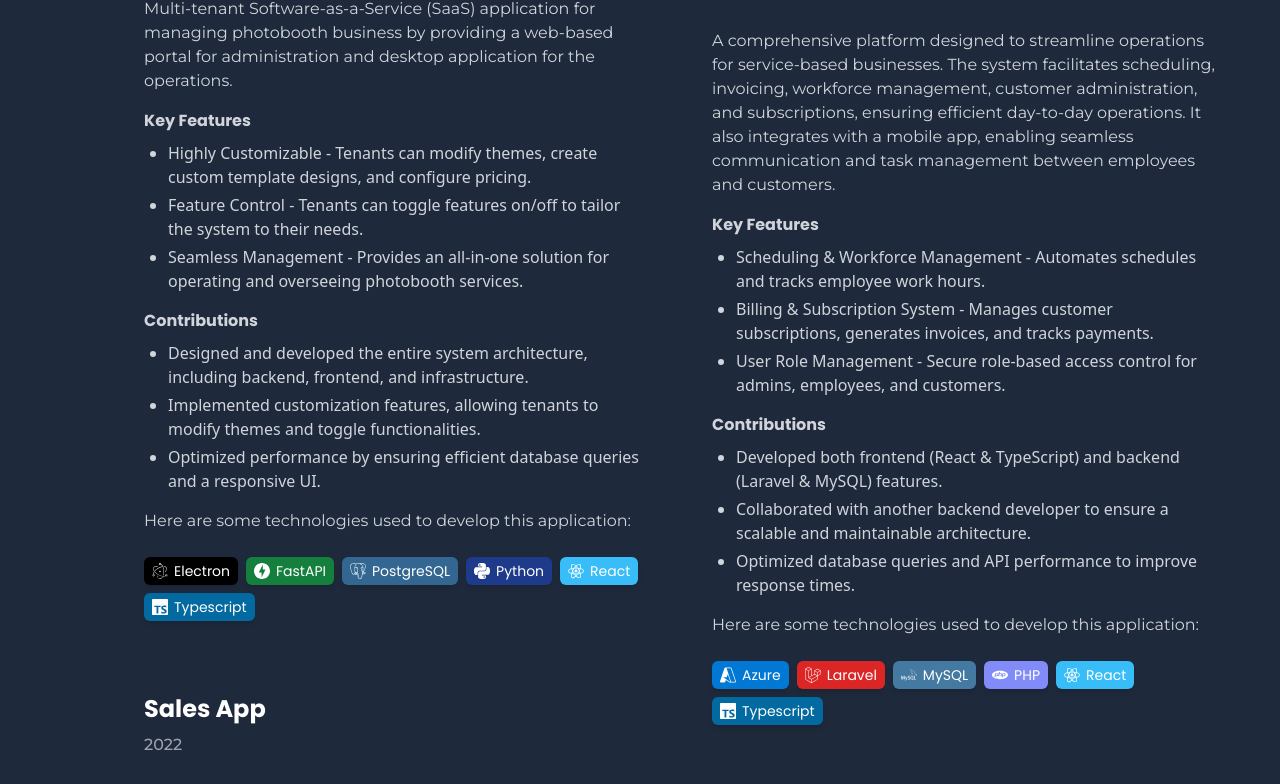
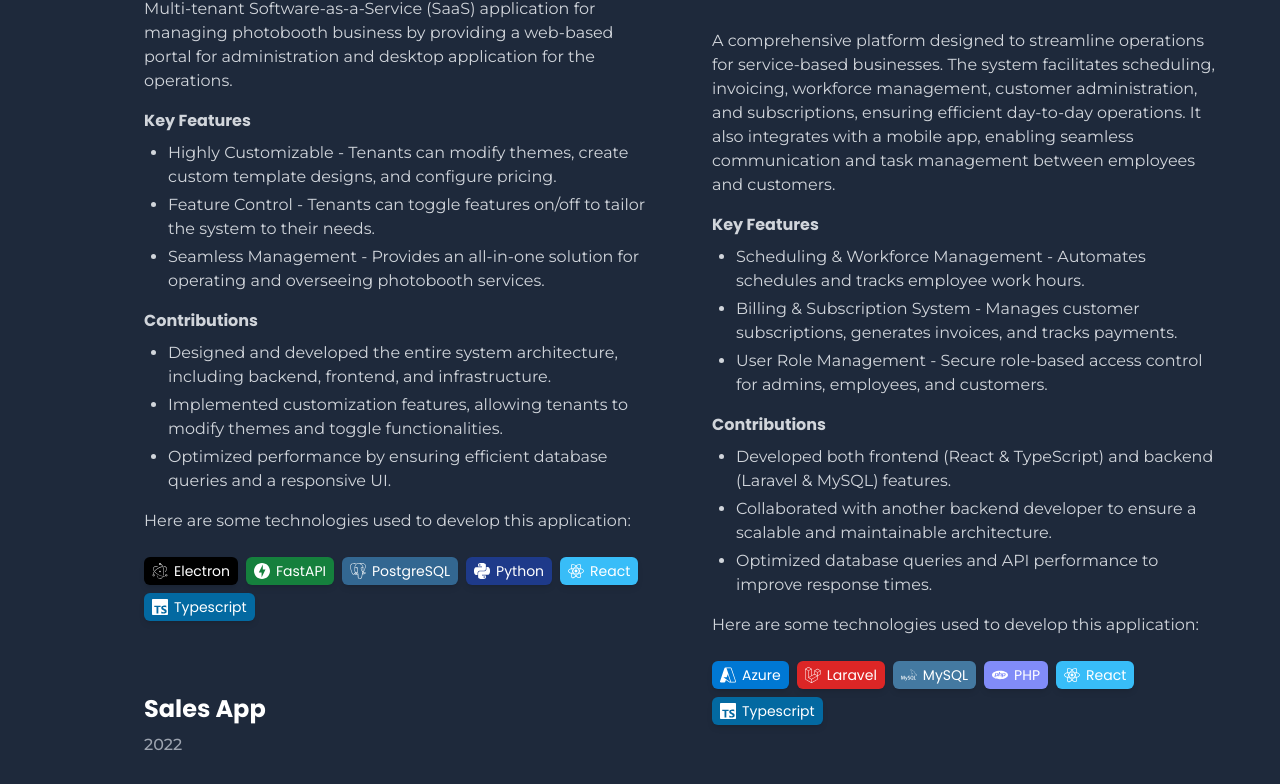
Before and after one commit to sastrawanikadek/portfolio, a Next.js app: page / in a window 1280 px wide. Shown: the part 1775-2559 px from the top of the page. Built offline with nearby package versions, Linux system fonts and the light colour scheme; no server answers.

Commit message:
fix: font not applied on project features and contributions

```diff
--- a/components/ProjectItem/index.tsx
+++ b/components/ProjectItem/index.tsx
@@ -112,7 +112,10 @@ const ProjectItem = ({
           </h6>
           <ul className='list-disc list-outside pl-6 space-y-1'>
             {features.map((feature, index) => (
-              <li key={index} className='text-gray-300'>
+              <li
+                key={index}
+                className='font-montserrat text-base text-gray-300'
+              >
                 {feature}
               </li>
             ))}
@@ -124,7 +127,10 @@ const ProjectItem = ({
           </h6>
           <ul className='list-disc list-outside pl-6 space-y-1'>
             {contributions.map((contribution, index) => (
-              <li key={index} className='text-gray-300'>
+              <li
+                key={index}
+                className='font-montserrat text-base text-gray-300'
+              >
                 {contribution}
               </li>
             ))}
```
